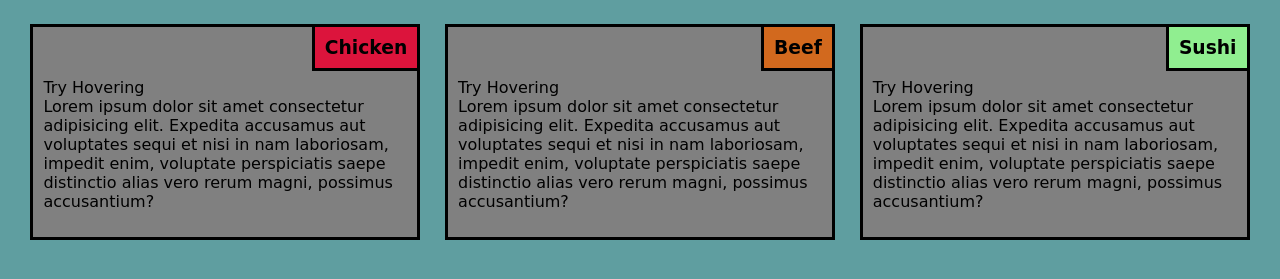
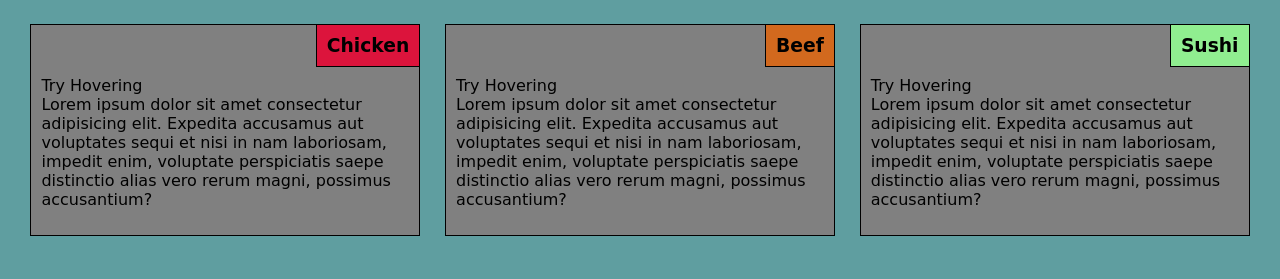
Before and after one commit to chinmaianandh/Coursera_Frontend, a plain HTML site: page Module2_sol/index.html in a window 1280 px wide. Shown: the part 67-346 px from the top of the page. Drawn offline with Linux system fonts and the light colour scheme.

Commit message:
Changed border width to 1px

```diff
--- a/Module2_sol/css/style.css
+++ b/Module2_sol/css/style.css
@@ -25,7 +25,7 @@ html {
     width: 98%;
     margin: 10px 1%;
     float: left;
-    border: 3px solid black;
+    border: 1px solid black;
 }
 
 @media (min-width : 992px) {
@@ -47,8 +47,8 @@ html {
 h3 {
     float: right;
     padding: 10px;
-    margin: -3px;
-    border: 3px solid black;
+    margin: -1px;
+    border: 1px solid black;
 }
 
 p {
```
